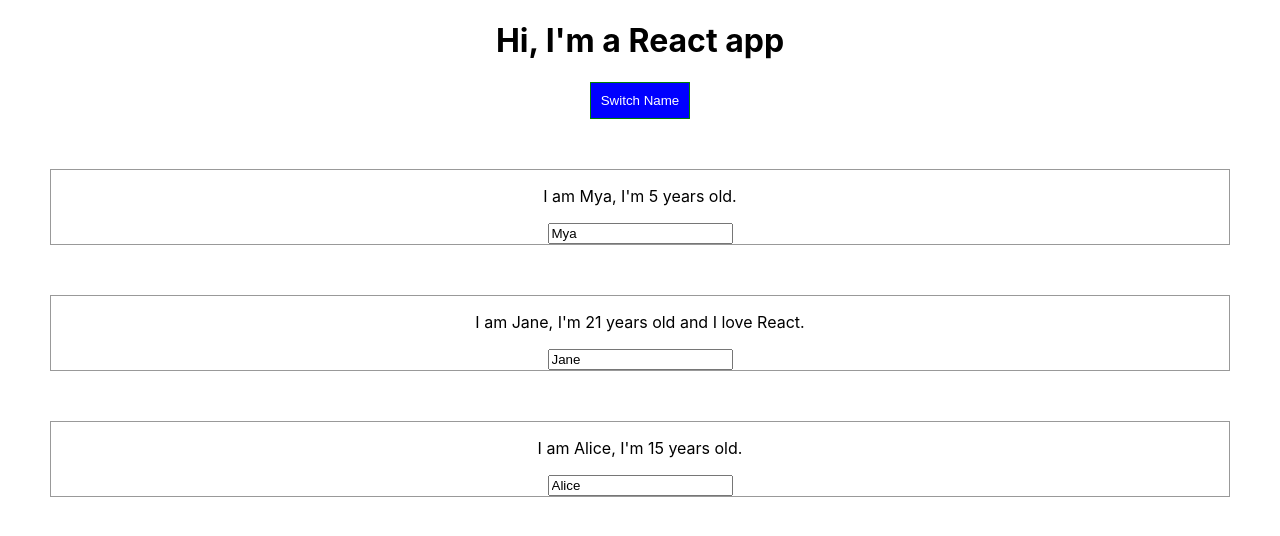
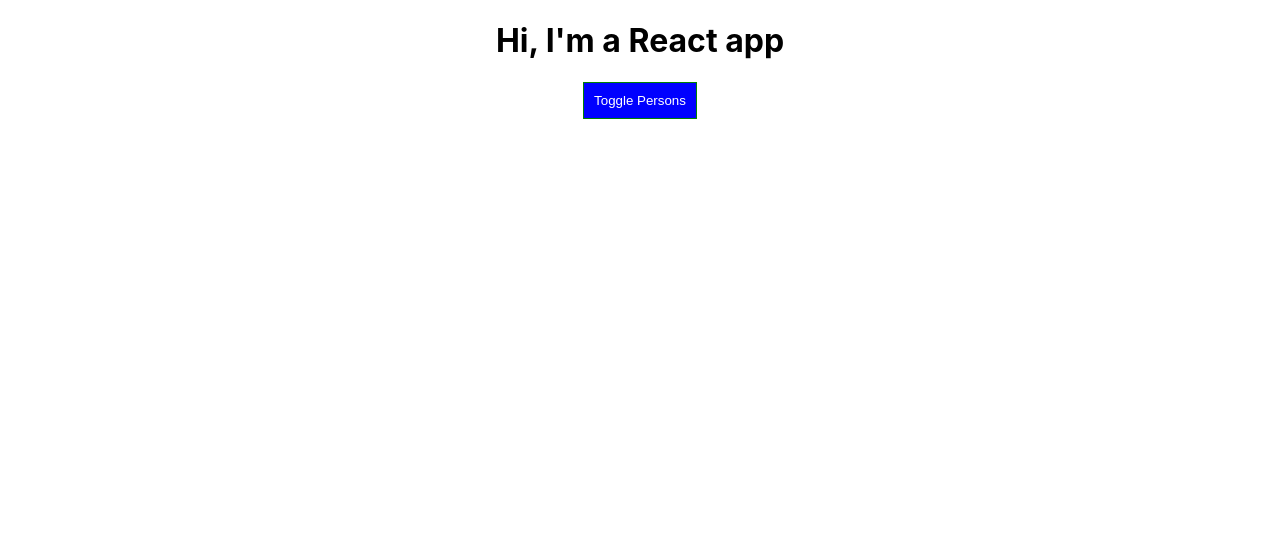
Before and after one commit to gabycasper007/adelyn, a React (Create React App) app: page / in a window 1280 px wide. Shown: the top 536 px of the page. Built offline with nearby package versions, Linux system fonts and the light colour scheme.

Commit message:
togglePersons

```diff
--- a/src/App.js
+++ b/src/App.js
@@ -19,7 +19,8 @@
         name: "Alice"
       }
     ],
-    somedata: "THE DATA"
+    somedata: "THE DATA",
+    showPersons: false
   };
   switchNameHandler = pName => {
     const persons = this.state.persons.map(pers => {
@@ -50,6 +51,9 @@
       ]
     });
   };
+  togglePersonsHandler = () => {
+    this.setState({ showPersons: !this.state.showPersons });
+  };
   render() {
     const style = {
       backgroundColor: "blue",
@@ -63,11 +67,12 @@
         <button
           style={style}
           className="btn btn-default"
-          onClick={this.switchNameHandler}
+          onClick={this.togglePersonsHandler}
         >
-          Switch Name
+          Toggle Persons
         </button>
-        {this.state.persons.map(pers => {
+        {this.state.showPersons
+          ? this.state.persons.map(pers => {
               if (pers.hobbies) {
                 return (
                   <Person
@@ -91,7 +96,8 @@
                   />
                 );
               }
-        })}
+            })
+          : null}
       </div>
     );
   }
```
Lines whose indentation alone changed are shown as unchanged.
